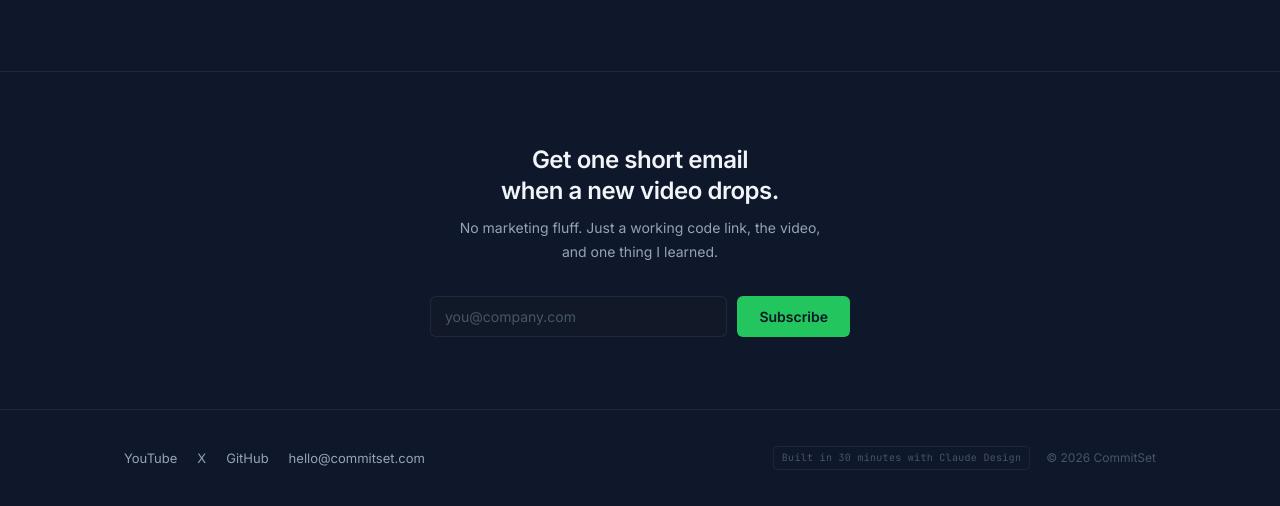
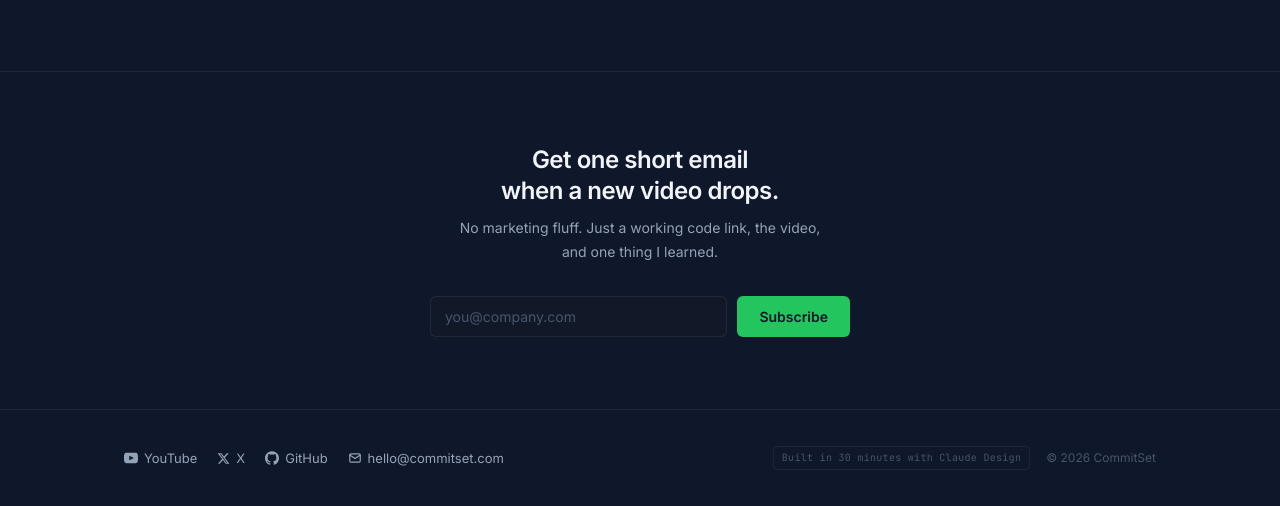
Before and after one commit to commitset/site, a plain HTML site: page index.html in a window 1280 px wide. Shown: the part 1699-2205 px from the top of the page. Drawn offline with Linux system fonts and the light colour scheme.

Commit message:
feat: add social icons to footer links

```diff
--- a/index.html
+++ b/index.html
@@ -437,12 +437,16 @@
       flex-wrap: wrap;
     }
     .footer-links a {
+      display: inline-flex;
+      align-items: center;
+      gap: 6px;
       font-size: 13px;
       color: var(--muted);
       text-decoration: none;
       transition: color 0.15s;
     }
     .footer-links a:hover { color: var(--text); }
+    .footer-links a svg { flex-shrink: 0; }
     .footer-right {
       display: flex;
       align-items: center;
@@ -669,10 +673,31 @@
   <div class="container">
     <div class="footer-inner">
       <div class="footer-links">
-        <a href="https://youtube.com/@commitset" target="_blank" rel="noopener">YouTube</a>
-        <a href="https://x.com/commitset" target="_blank" rel="noopener">X</a>
-        <a href="https://github.com/commitset" target="_blank" rel="noopener">GitHub</a>
-        <a href="mailto:hello@commitset.com">hello@commitset.com</a>
+        <a href="https://youtube.com/@commitset" target="_blank" rel="noopener" aria-label="YouTube">
+          <svg width="14" height="14" viewBox="0 0 24 24" fill="currentColor" aria-hidden="true">
+            <path d="M19.615 3.184c-3.604-.246-11.631-.245-15.23 0-3.897.266-4.356 2.62-4.385 8.816.029 6.185.484 8.549 4.385 8.816 3.6.245 11.626.246 15.23 0 3.897-.266 4.356-2.62 4.385-8.816-.029-6.185-.484-8.549-4.385-8.816zm-10.615 12.816v-8l8 3.993-8 4.007z"/>
+          </svg>
+          YouTube
+        </a>
+        <a href="https://x.com/commitset" target="_blank" rel="noopener" aria-label="X">
+          <svg width="13" height="13" viewBox="0 0 24 24" fill="currentColor" aria-hidden="true">
+            <path d="M18.244 2.25h3.308l-7.227 8.26 8.502 11.24H16.17l-5.214-6.817L4.99 21.75H1.68l7.73-8.835L1.254 2.25H8.08l4.713 6.231zm-1.161 17.52h1.833L7.084 4.126H5.117z"/>
+          </svg>
+          X
+        </a>
+        <a href="https://github.com/commitset" target="_blank" rel="noopener" aria-label="GitHub">
+          <svg width="14" height="14" viewBox="0 0 24 24" fill="currentColor" aria-hidden="true">
+            <path d="M12 .297c-6.63 0-12 5.373-12 12 0 5.303 3.438 9.8 8.205 11.385.6.113.82-.258.82-.577 0-.285-.01-1.04-.015-2.04-3.338.724-4.042-1.61-4.042-1.61C4.422 18.07 3.633 17.7 3.633 17.7c-1.087-.744.084-.729.084-.729 1.205.084 1.838 1.236 1.838 1.236 1.07 1.835 2.809 1.305 3.495.998.108-.776.417-1.305.76-1.605-2.665-.3-5.466-1.332-5.466-5.93 0-1.31.465-2.38 1.235-3.22-.135-.303-.54-1.523.105-3.176 0 0 1.005-.322 3.3 1.23.96-.267 1.98-.399 3-.405 1.02.006 2.04.138 3 .405 2.28-1.552 3.285-1.23 3.285-1.23.645 1.653.24 2.873.12 3.176.765.84 1.23 1.91 1.23 3.22 0 4.61-2.805 5.625-5.475 5.92.42.36.81 1.096.81 2.22 0 1.606-.015 2.896-.015 3.286 0 .315.21.69.825.57C20.565 22.092 24 17.592 24 12.297c0-6.627-5.373-12-12-12"/>
+          </svg>
+          GitHub
+        </a>
+        <a href="mailto:hello@commitset.com" aria-label="Email">
+          <svg width="14" height="14" viewBox="0 0 24 24" fill="none" stroke="currentColor" stroke-width="2" stroke-linecap="round" stroke-linejoin="round" aria-hidden="true">
+            <rect x="3" y="5" width="18" height="14" rx="2"/>
+            <path d="m3 7 9 6 9-6"/>
+          </svg>
+          hello@commitset.com
+        </a>
       </div>
       <div class="footer-right">
         <span class="badge">Built in 30 minutes with Claude Design</span>
```
